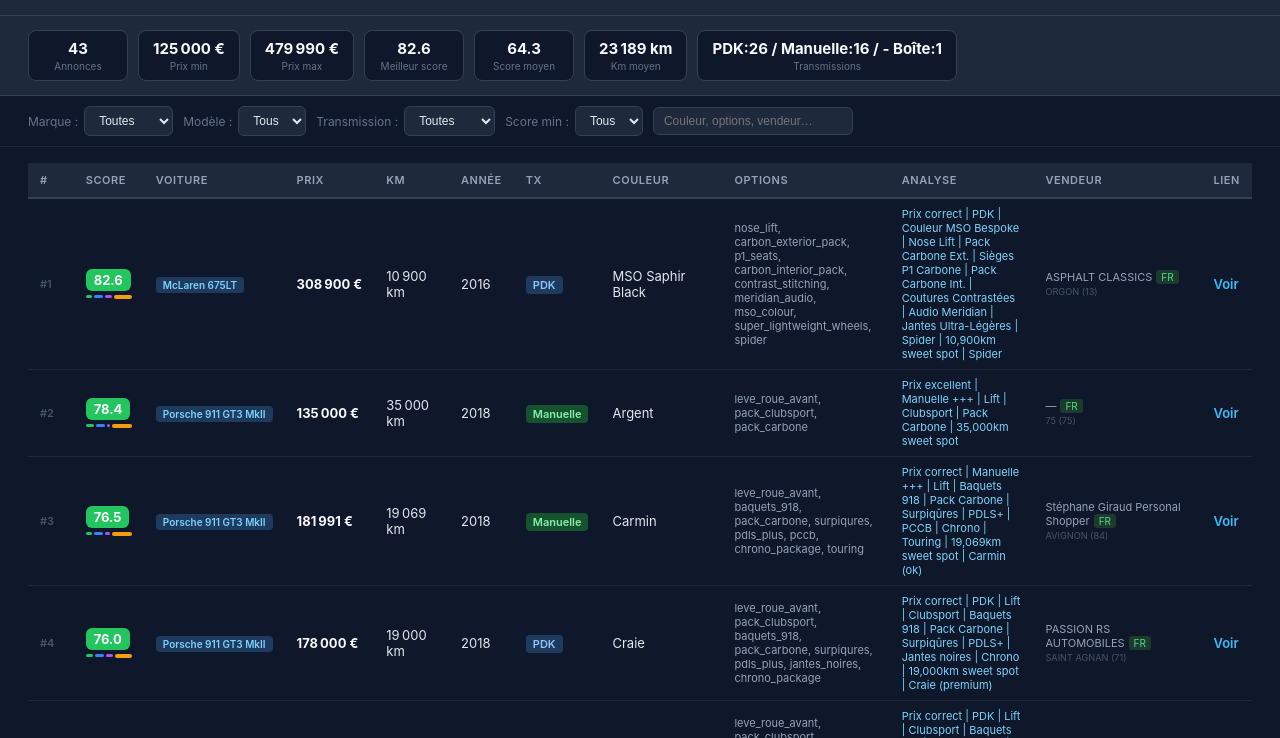
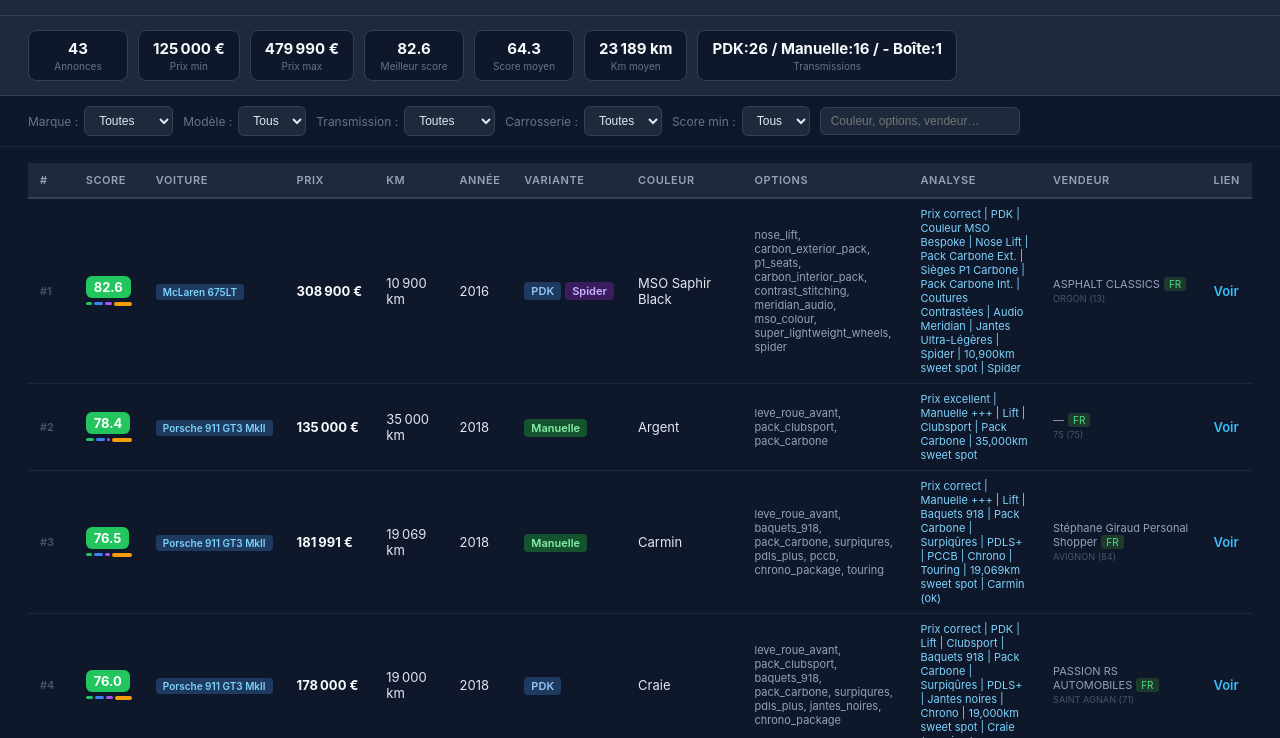
Before and after one commit to ggbsnowbird/gt3-report, a plain HTML site: page docs/index.html in a window 1280 px wide. Shown: the part 62-800 px from the top of the page. Drawn offline with Linux system fonts and the light colour scheme.

Commit message:
UI: colonne Variante (TX + Coupé/Spider) et filtre Carrosserie

```diff
--- a/docs/index.html
+++ b/docs/index.html
@@ -73,6 +73,11 @@
     .tx-manuelle { background: #14532d; color: #86efac; }
     .tx-pdk      { background: #1e3a5f; color: #93c5fd; }
     .tx-autre    { background: #2d1e3a; color: #c4b5fd; }
+    .body-tag         { display: inline-block; padding: 2px 7px; border-radius: 4px;
+                        font-size: 11px; font-weight: 600; margin-left: 4px; white-space: nowrap; }
+    .body-tag-spider  { background: #3b1d5f; color: #c4b5fd; }
+    .body-tag-coupe   { background: #1e3a5f; color: #7dd3fc; }
+    .variante-cell    { white-space: nowrap; }
     .opts  { font-size: 11px; color: #94a3b8; max-width: 180px; }
     .expl  { font-size: 11px; color: #7dd3fc; max-width: 260px; }
     .vendeur { font-size: 11px; color: #94a3b8; }
@@ -126,6 +131,13 @@
       <option value="PDK">PDK</option>
     </select>
   </label>
+  <label>Carrosserie :
+    <select id="body-filter" onchange="filterRows()">
+      <option value="">Toutes</option>
+      <option value="Coupé">Coupé</option>
+      <option value="Spider">Spider</option>
+    </select>
+  </label>
   <label>Score min :
     <select id="score-filter" onchange="filterRows()">
       <option value="0">Tous</option>
@@ -148,7 +160,7 @@
         <th data-col="3">Prix</th>
         <th data-col="4">Km</th>
         <th data-col="5">Année</th>
-        <th data-col="6">Tx</th>
+        <th data-col="6">Variante</th>
         <th data-col="7">Couleur</th>
         <th class="no-sort">Options</th>
         <th class="no-sort">Analyse</th>
@@ -1485,6 +1497,10 @@
     const opts  = (l.options_presentes || []).join(', ') || '—';
     const txCls = txClass(l.tx_clean);
     const txLbl = l.tx_clean || '—';
+    const bodyStyle = l.carrosserie || '';
+    const bodyTag = bodyStyle
+      ? `<span class="body-tag ${bodyStyle.toLowerCase() === 'spider' ? 'body-tag-spider' : 'body-tag-coupe'}">${bodyStyle}</span>`
+      : '';
     const vendeur = l.vendeur_nom && l.vendeur_nom !== '—' ? l.vendeur_nom : '—';
     const ville   = l.vendeur_ville ? `${l.vendeur_ville} (${l.vendeur_dept})` : '';
     const pays    = (l.pays || 'FR').toUpperCase();
@@ -1512,7 +1528,7 @@
       <td class="prix">${fmtPrix(l.prix)}</td>
       <td>${fmtKm(l.km)}</td>
       <td>${l.annee || '—'}</td>
-      <td><span class="tx ${txCls}">${txLbl}</span></td>
+      <td class="variante-cell"><span class="tx ${txCls}">${txLbl}</span>${bodyTag}</td>
       <td>${l.couleur || '—'}</td>
       <td class="opts">${opts}</td>
       <td class="expl">${l.score_explication || ''}</td>
@@ -1580,6 +1596,7 @@
   const brand  = document.getElementById('brand-filter').value;
   const model  = document.getElementById('model-filter').value;
   const tx     = document.getElementById('tx-filter').value;
+  const body   = document.getElementById('body-filter').value;
   const minSc  = parseFloat(document.getElementById('score-filter').value) || 0;
   const q      = document.getElementById('search').value.toLowerCase().trim();
 
@@ -1587,6 +1604,7 @@
     if (brand  && l._brand    !== brand)  return false;
     if (model  && l._carKey   !== model)  return false;
     if (tx     && !l.tx_clean.includes(tx)) return false;
+    if (body   && l.carrosserie !== body) return false;
     if (l.score_global < minSc)           return false;
     if (q) {
       const hay = [l.couleur, l.score_explication, l.vendeur_nom, l.vendeur_ville,
```
